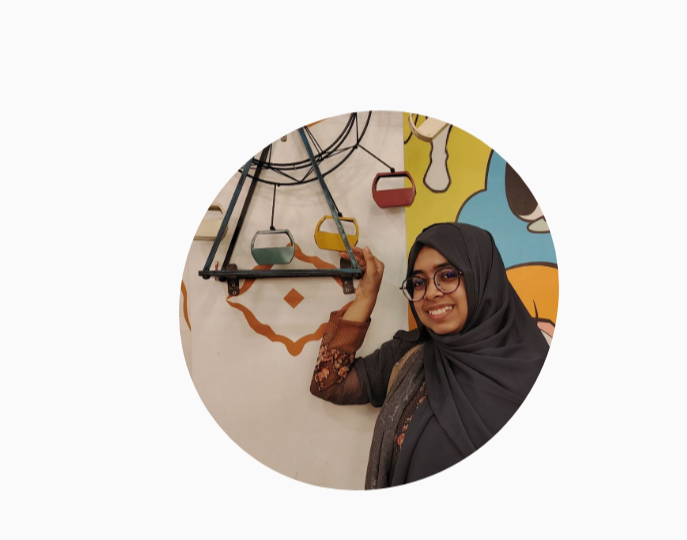
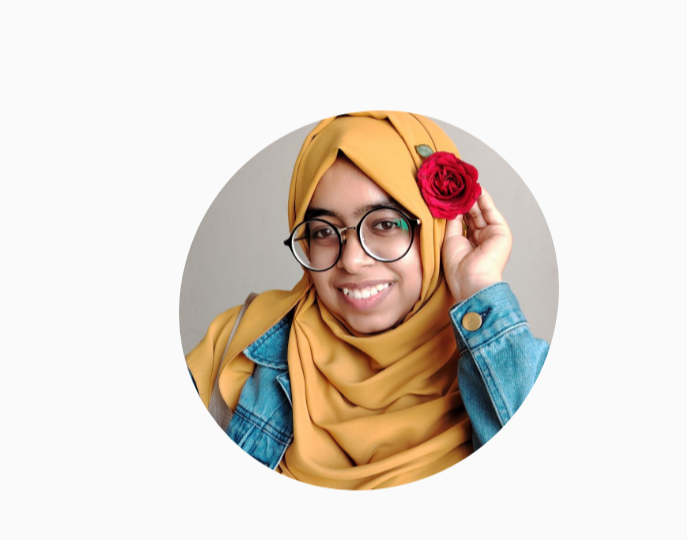
Before and after one commit to humaira-nazum-nihal/protfolio, a plain HTML site: page index.html in a window 1280 px wide. Shown: the part 101-641 px from the top of the page, 593-1280 px from the left. Drawn offline with nearby package versions, Linux system fonts and the light colour scheme.

Commit message:
Update index.html

```diff
--- a/index.html
+++ b/index.html
@@ -82,7 +82,7 @@
           </div>
           <div class="featured-image">
             <div class="image">
-                <img src="images/nihal1.jpg" alt="avatar">
+                <img src="images/nihal2.jpg" alt="avatar">
             </div>
           </div>
           <div class="scroll-icon-box">
```
